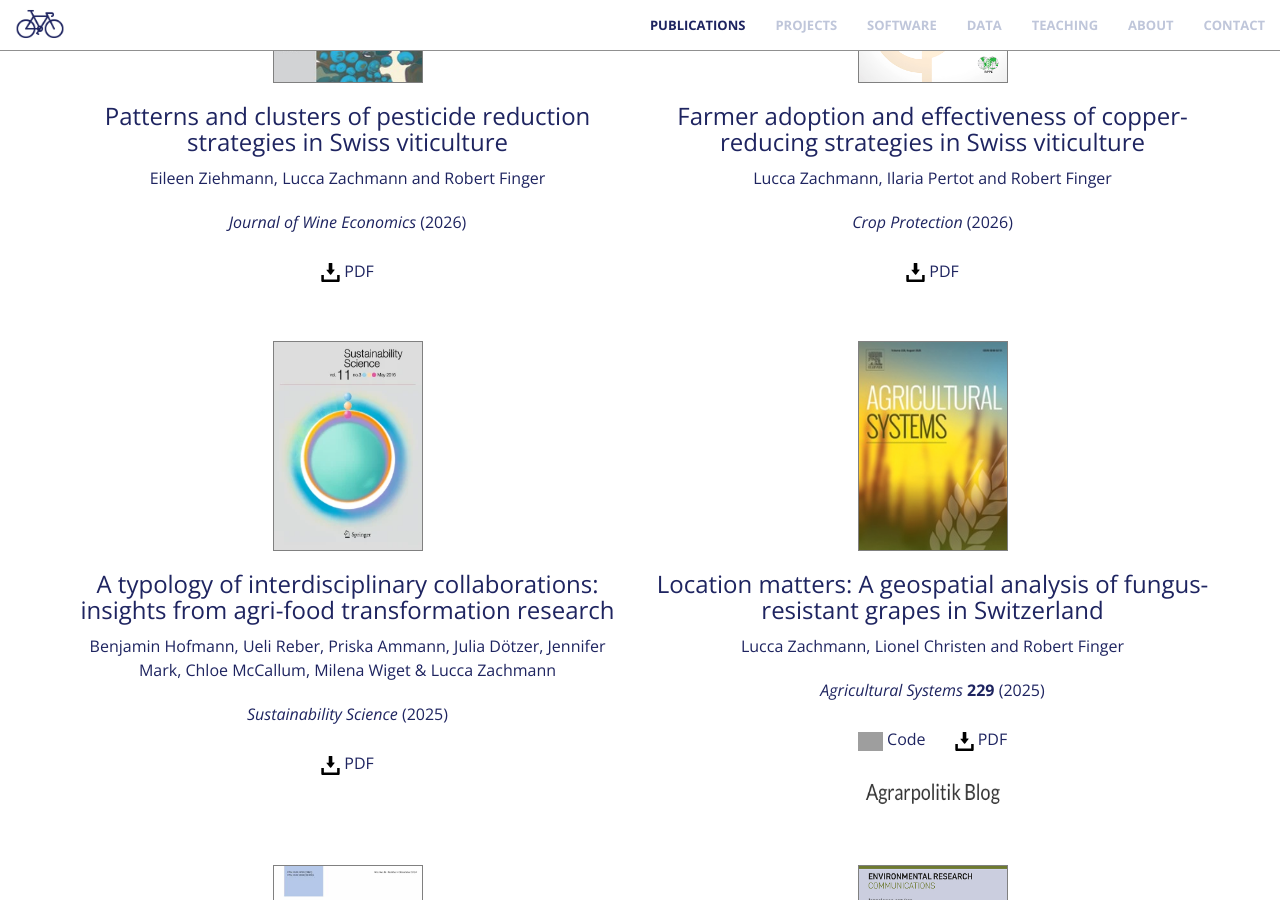
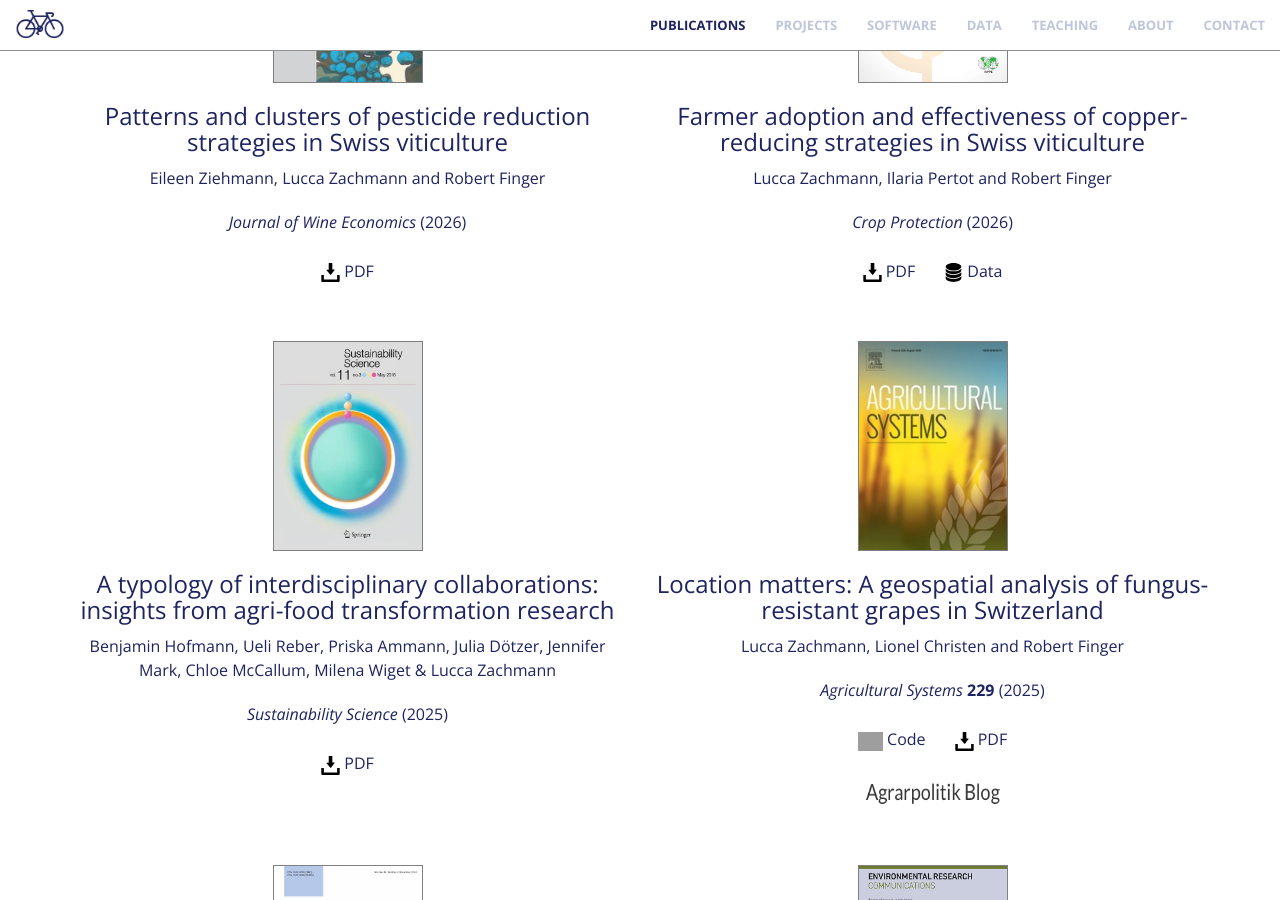
Before and after one commit to luccalino/luccalino.github.io, a Jekyll site: the page built from index.html, in a window 1280 px wide and 900 px high, scrolled down 1221 px. Built offline with Jekyll 4.4.1, drawn with Linux system fonts in a browser that asks for light colours; nearby versions of some CDN libraries; grey boxes are pictures that could not be loaded.

Commit message:
Update publications.html

```diff
--- a/_includes/publications.html
+++ b/_includes/publications.html
@@ -28,7 +28,7 @@
                       <p class="text-muted" style="color:#1E2460;">Lucca Zachmann, Ilaria Pertot and Robert Finger</p>
                       <p class="text-muted" style="color:#1E2460;"><i>Crop Protection</i> <b></b> (2026)</p>
                       <p style="margin-bottom:0.15cm;"></p>
-                      <p class="text-muted" style="color:#1E2460;"><a href="" target="_blank"><i><img src="img/logo/download-button-svgrepo-com.svg" style="cursor:pointer; height:0.5cm; weight: 0.5cm;"></i></a> PDF </p>
+                      <p class="text-muted" style="color:#1E2460;"><a href="" target="_blank"><i><img src="img/logo/download-button-svgrepo-com.svg" style="cursor:pointer; height:0.5cm; weight: 0.5cm;"></i></a> PDF &nbsp; &nbsp; &nbsp; <a href="https://www.research-collection.ethz.ch/entities/researchdata/db907647-468b-46d5-b6d6-885195d5efbe" target="_blank"><i><img src="img/logo/data-storage-device-svgrepo-com.svg" style="cursor:pointer; height:0.5cm; weight: 0.5cm;"></i></a> Data</p>
                       <!--<p style="margin-bottom:0.15cm;"></p>
                       <p class="text-muted"><a href="https://agrarpolitik-blog.com/2025/06/19/pilzwiderstandsfahige-rebsorten-werden-sie-dort-angebaut-wo-sie-mensch-und-umwelt-am-meisten-nutzen/" target="_blank"><img src="/img/agrarpolitik_blog.png" style="cursor:pointer" width="140" height="30"></a></p>-->
                       <p style="margin-bottom:1cm;"></p>
```
